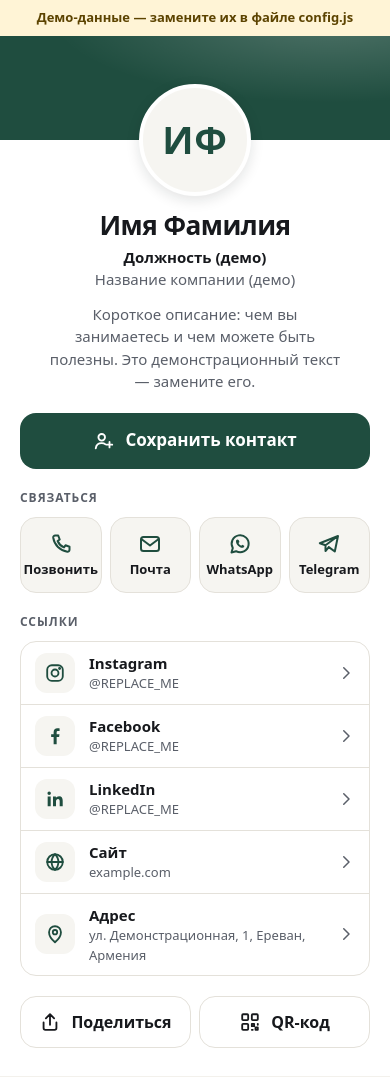
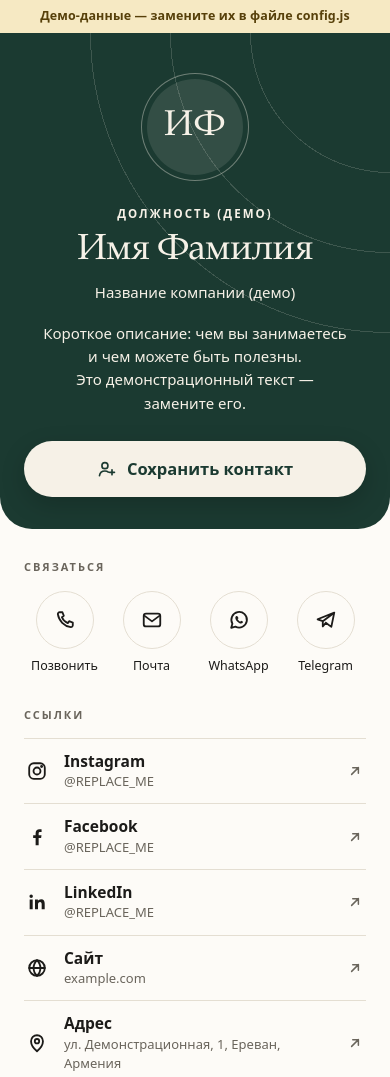
Before and after one commit to DavGevorgyan96/digital-card, a plain HTML site: page index.html in a window 390 px wide. Shown: the top 1077 px of the page. Drawn offline with Linux system fonts and the light colour scheme.

Commit message:
Redesign: elegant two-pane layout for mobile and desktop
Co-Authored-By: Claude Fable 5.2 <noreply@anthropic.com>

```diff
--- a/js/app.js
+++ b/js/app.js
@@ -56,7 +56,7 @@
     share: '<svg viewBox="0 0 24 24" fill="none" stroke="currentColor" stroke-width="2" stroke-linecap="round" stroke-linejoin="round" aria-hidden="true"><path d="M12 15V3.500M7.500 8 12 3.500 16.500 8M5 12.500v6a2 2 0 0 0 2 2h10a2 2 0 0 0 2-2v-6"/></svg>',
     qr: '<svg viewBox="0 0 24 24" fill="none" stroke="currentColor" stroke-width="2" stroke-linecap="round" stroke-linejoin="round" aria-hidden="true"><rect x="3.500" y="3.500" width="6.500" height="6.500" rx="1"/><rect x="14" y="3.500" width="6.500" height="6.500" rx="1"/><rect x="3.500" y="14" width="6.500" height="6.500" rx="1"/><path d="M14 14h2.500v2.500H14zM18 18h2.500v2.500H18zM20.500 14v1M14 20.500h1"/></svg>',
     download: '<svg viewBox="0 0 24 24" fill="none" stroke="currentColor" stroke-width="2" stroke-linecap="round" stroke-linejoin="round" aria-hidden="true"><path d="M12 4v11M7.500 10.500 12 15l4.500-4.500M5 19.500h14"/></svg>',
-    chevron: '<svg viewBox="0 0 24 24" fill="none" stroke="currentColor" stroke-width="2" stroke-linecap="round" stroke-linejoin="round" aria-hidden="true"><path d="m9 5 7 7-7 7"/></svg>',
+    chevron: '<svg viewBox="0 0 24 24" fill="none" stroke="currentColor" stroke-width="2" stroke-linecap="round" stroke-linejoin="round" aria-hidden="true"><path d="M7.500 16.500 16.500 7.500M9 7.500h7.500V15"/></svg>',
     close: '<svg viewBox="0 0 24 24" fill="none" stroke="currentColor" stroke-width="2" stroke-linecap="round" aria-hidden="true"><path d="M6 6l12 12M18 6 6 18"/></svg>',
   };
 
@@ -155,6 +155,10 @@
     Object.keys(map).forEach(function (k) {
       if (str(map[k])) document.documentElement.style.setProperty(k, str(map[k]));
     });
+    // Цвет панели браузера на телефоне — в тон шапке
+    var metas = document.querySelectorAll('meta[name="theme-color"]');
+    if (metas[0] && str(t.accent)) metas[0].setAttribute("content", str(t.accent));
+    if (metas[1] && str(t.accentDark)) metas[1].setAttribute("content", str(t.accentDark));
     if (str(cfg.lang)) document.documentElement.lang = str(cfg.lang);
     if (fullName) {
       var tail = [str(person.title), str(person.company)].filter(Boolean).join(", ");
@@ -323,7 +327,7 @@
     return el("a", {
       class: "tile", href: href,
       target: external ? "_blank" : null, rel: external ? "noopener noreferrer" : null,
-    }, [iconNode(icon), el("span", { text: label })]);
+    }, [el("span", { class: "tile-icon", icon: icon }), el("span", { class: "tile-label", text: label })]);
   }
 
   function row(href, icon, label, caption, wrapCaption) {
@@ -344,9 +348,9 @@
     var parts = [];
 
     if (cfg.demo) parts.push(el("p", { class: "demo-banner", text: L.demoBanner }));
-    parts.push(el("div", { class: "cover", "aria-hidden": "true" }));
+    var details = [];
 
-    // Шапка
+    // Панель с именем и главным действием
     var avatar = el("div", { class: "avatar" });
     if (str(person.photo)) {
       var img = el("img", { src: str(person.photo), alt: fullName, width: "112", height: "112", decoding: "async" });
@@ -357,24 +361,18 @@
       avatar.setAttribute("aria-hidden", "true");
     }
     var title = str(person.title), company = str(person.company);
-    var hero = el("header", { class: "hero" }, [
+    var hero = el("header", { class: "pane" }, [
       avatar,
-      fullName ? el("h1", { class: "name", text: fullName }) : null,
-      title || company
-        ? el("p", { class: "role" }, [
-            title ? el("strong", { text: title }) : null,
-            company ? el("span", { text: company }) : null,
-          ])
-        : null,
-      str(person.bio) ? el("p", { class: "bio", text: str(person.bio) }) : null,
+      el("div", { class: "pane-body" }, [
+        title ? el("p", { class: "eyebrow", text: title }) : null,
+        fullName ? el("h1", { class: "name", text: fullName }) : null,
+        company ? el("p", { class: "company", text: company }) : null,
+        str(person.bio) ? el("p", { class: "bio", text: str(person.bio) }) : null,
+        el("button", { type: "button", class: "btn btn-primary", id: "save-contact", onclick: saveContact },
+          [iconNode("userPlus"), el("span", { text: L.saveContact })]),
+      ]),
     ]);
     parts.push(hero);
-
-    // Главное действие
-    parts.push(el("div", { class: "section" }, [
-      el("button", { type: "button", class: "btn btn-primary", id: "save-contact", onclick: saveContact },
-        [iconNode("userPlus"), el("span", { text: L.saveContact })]),
-    ]));
 
     // Связаться
     var tiles = [];
@@ -386,7 +384,7 @@
     var tg = telegramUrl(contacts.telegram);
     if (tg) tiles.push(tile(tg, "telegram", L.telegram, true));
     if (tiles.length) {
-      parts.push(el("section", { class: "section", "aria-labelledby": "contact-title" }, [
+      details.push(el("section", { class: "section", "aria-labelledby": "contact-title" }, [
         el("h2", { class: "section-title", id: "contact-title", text: L.contactTitle }),
         el("div", { class: "tiles" }, tiles),
       ]));
@@ -406,18 +404,19 @@
       rows.push(r);
     }
     if (rows.length) {
-      parts.push(el("section", { class: "section", "aria-labelledby": "links-title" }, [
+      details.push(el("section", { class: "section", "aria-labelledby": "links-title" }, [
         el("h2", { class: "section-title", id: "links-title", text: L.linksTitle }),
         el("ul", { class: "rows" }, rows),
       ]));
     }
 
     // Поделиться и QR
-    parts.push(el("div", { class: "section actions" }, [
+    details.push(el("div", { class: "section actions" }, [
       el("button", { type: "button", class: "btn btn-secondary", id: "share", onclick: share }, [iconNode("share"), el("span", { text: L.share })]),
       el("button", { type: "button", class: "btn btn-secondary", id: "show-qr", onclick: openQr }, [iconNode("qr"), el("span", { text: L.showQr })]),
     ]));
 
+    parts.push(el("div", { class: "details" }, details));
     main.replaceChildren.apply(main, parts);
     main.removeAttribute("aria-busy");
   }
--- a/styles.css
+++ b/styles.css
@@ -1,41 +1,44 @@
 /* ---------- Токены ---------- */
 :root {
   /* --cfg-* задаются из config.js (theme) */
-  --accent: var(--cfg-accent, #1f4d3f);
-  --on-accent: var(--cfg-on-accent, #ffffff);
+  --accent: var(--cfg-accent, #1b3a31);
+  --on-accent: var(--cfg-on-accent, #f6f1e7);
 
-  --bg: #f3f1ec;
-  --surface: #ffffff;
-  --surface-2: #f6f5f1;
-  --text: #17191d;
-  --muted: #5a5f69;
-  --line: #e4e1da;
+  --bg: #efebe3;
+  --surface: #fdfbf7;
+  --surface-2: #f4f0e8;
+  --text: #1c1b19;
+  --muted: #6a655c;
+  --line: #e4ded2;
   --focus: #0b57d0;
-  --warn-bg: #fff4d6;
-  --warn-text: #5c4300;
-  --shadow: 0 1px 2px rgba(20, 22, 26, .05), 0 12px 32px rgba(20, 22, 26, .08);
+  --warn-bg: #f6e9c3;
+  --warn-text: #57400a;
+  --shadow: 0 1px 2px rgba(28, 27, 25, .04), 0 24px 60px rgba(28, 27, 25, .12);
+
+  --serif: ui-serif, "New York", "Iowan Old Style", "Palatino Linotype", Palatino, Georgia, "Noto Serif", "Noto Serif Armenian", serif;
+  --sans: system-ui, -apple-system, "Segoe UI", Roboto, "Noto Sans", "Noto Sans Armenian", "Helvetica Neue", Arial, sans-serif;
 
   --radius: 16px;
-  --radius-lg: 28px;
-  --tap: 52px;
+  --radius-lg: 32px;
+  --ease: cubic-bezier(.2, .7, .2, 1);
 
   color-scheme: light dark;
 }
 
 @media (prefers-color-scheme: dark) {
   :root {
-    --accent: var(--cfg-accent-dark, #8ad6b8);
-    --on-accent: var(--cfg-on-accent-dark, #0c1f18);
-    --bg: #101312;
-    --surface: #191d1b;
-    --surface-2: #212624;
-    --text: #eef0ec;
-    --muted: #a3aaa5;
-    --line: #2c3230;
+    --accent: var(--cfg-accent-dark, #17332b);
+    --on-accent: var(--cfg-on-accent-dark, #f3eee3);
+    --bg: #0d0f0e;
+    --surface: #151816;
+    --surface-2: #1c201e;
+    --text: #ece8df;
+    --muted: #a19c92;
+    --line: #2a2f2c;
     --focus: #9cc2ff;
     --warn-bg: #3a2f10;
     --warn-text: #ffe29a;
-    --shadow: 0 1px 2px rgba(0, 0, 0, .4), 0 12px 32px rgba(0, 0, 0, .35);
+    --shadow: 0 1px 2px rgba(0, 0, 0, .4), 0 24px 60px rgba(0, 0, 0, .5);
   }
 }
 
@@ -50,7 +53,7 @@ body {
   min-height: 100dvh;
   background: var(--bg);
   color: var(--text);
-  font-family: system-ui, -apple-system, "Segoe UI", Roboto, "Noto Sans", "Noto Sans Armenian", "Helvetica Neue", Arial, sans-serif;
+  font-family: var(--sans);
   font-size: 16px;
   line-height: 1.5;
   -webkit-font-smoothing: antialiased;
@@ -70,93 +73,116 @@ svg { display: block; }
 /* ---------- Карточка ---------- */
 .card {
   width: 100%;
-  max-width: 460px;
+  max-width: 520px;
   margin: 0 auto;
   background: var(--surface);
   min-height: 100vh;
   min-height: 100dvh;
-  padding-bottom: calc(28px + env(safe-area-inset-bottom));
 }
 
 .demo-banner {
   margin: 0;
-  padding: 8px 16px;
+  padding: 7px 16px;
   background: var(--warn-bg);
   color: var(--warn-text);
-  font-size: 13px;
+  font-size: 12.5px;
   font-weight: 600;
+  letter-spacing: .01em;
   text-align: center;
 }
 
-.cover {
-  height: 104px;
-  background:
-    radial-gradient(120% 140% at 85% -20%, rgba(255, 255, 255, .22), transparent 60%),
-    var(--accent);
-}
-
-.hero {
-  padding: 0 20px;
+/* ---------- Панель с именем ---------- */
+.pane {
+  position: relative;
+  overflow: hidden;
+  padding: 40px 24px 32px;
+  border-radius: 0 0 var(--radius-lg) var(--radius-lg);
+  background: var(--accent);
+  color: var(--on-accent);
   text-align: center;
 }
 
+/* Тонкие концентрические линии в углу — единственное украшение */
+.pane::before {
+  content: "";
+  position: absolute;
+  inset: 0;
+  pointer-events: none;
+  opacity: .16;
+  background: radial-gradient(circle at 100% 0,
+    transparent 0 139px, currentColor 139px 140px,
+    transparent 140px 219px, currentColor 219px 220px,
+    transparent 220px 299px, currentColor 299px 300px,
+    transparent 300px);
+}
+
+.pane > * { position: relative; }
+
 .avatar {
-  width: 112px;
-  height: 112px;
-  margin: -56px auto 0;
+  width: 108px;
+  height: 108px;
+  margin: 0 auto;
+  padding: 5px;
   border-radius: 50%;
-  border: 4px solid var(--surface);
-  background: var(--surface-2);
-  color: var(--accent);
+  border: 1px solid rgba(255, 255, 255, .35);
+  border-color: color-mix(in srgb, currentColor 38%, transparent);
+  background: rgba(255, 255, 255, .1);
+  background: color-mix(in srgb, currentColor 11%, transparent);
+  background-clip: content-box;
   display: grid;
   place-items: center;
-  overflow: hidden;
-  font-size: 38px;
-  font-weight: 650;
-  letter-spacing: .02em;
-  box-shadow: 0 4px 14px rgba(20, 22, 26, .12);
+  font-family: var(--serif);
+  font-size: 36px;
+  font-weight: 500;
+  letter-spacing: .04em;
 }
-.avatar img { width: 100%; height: 100%; object-fit: cover; }
+.avatar img {
+  width: 100%;
+  height: 100%;
+  border-radius: 50%;
+  object-fit: cover;
+}
 
-.name {
-  margin: 14px 0 0;
-  font-size: clamp(1.6rem, 1.2rem + 1.8vw, 1.9rem);
-  line-height: 1.15;
-  font-weight: 700;
-  letter-spacing: -.02em;
+.eyebrow {
+  margin: 24px 0 0;
+  font-size: 11.5px;
+  font-weight: 600;
+  letter-spacing: .18em;
+  text-transform: uppercase;
+  opacity: .82;
   text-wrap: balance;
   overflow-wrap: anywhere;
 }
 
-.role {
-  margin: 6px 0 0;
-  color: var(--muted);
-  font-size: 15px;
+.name {
+  margin: 10px 0 0;
+  font-family: var(--serif);
+  font-size: clamp(2.1rem, 1.3rem + 4vw, 2.75rem);
+  font-weight: 500;
+  line-height: 1.08;
+  letter-spacing: -.012em;
   text-wrap: balance;
   overflow-wrap: anywhere;
 }
-.role strong, .role span { display: block; }
-.role strong { color: var(--text); font-weight: 600; }
+.avatar + .pane-body > .name:first-child { margin-top: 24px; }
+
+.company {
+  margin: 10px 0 0;
+  font-size: 15px;
+  opacity: .85;
+  text-wrap: balance;
+  overflow-wrap: anywhere;
+}
 
 .bio {
-  margin: 12px auto 0;
-  max-width: 34ch;
+  margin: 18px auto 0;
+  max-width: 36ch;
   font-size: 15px;
-  color: var(--muted);
+  line-height: 1.55;
+  opacity: .8;
   text-wrap: pretty;
   white-space: pre-line;
   overflow-wrap: anywhere;
-}
-
-.section { padding: 0 20px; margin-top: 20px; }
-
-.section-title {
-  margin: 0 0 10px;
-  font-size: 12px;
-  font-weight: 650;
-  letter-spacing: .08em;
-  text-transform: uppercase;
-  color: var(--muted);
 }
 
 /* ---------- Кнопки ---------- */
@@ -166,108 +192,123 @@ svg { display: block; }
   justify-content: center;
   gap: 10px;
   width: 100%;
-  min-height: var(--tap);
-  padding: 12px 18px;
+  min-height: 52px;
+  padding: 12px 20px;
   border: 1px solid transparent;
-  border-radius: var(--radius);
-  font-size: 16px;
+  border-radius: 999px;
+  font-size: 15.5px;
   font-weight: 600;
   line-height: 1.2;
   text-decoration: none;
   cursor: pointer;
   -webkit-tap-highlight-color: transparent;
-  transition: transform .12s ease, background-color .15s ease, border-color .15s ease, filter .15s ease;
+  transition: transform .15s var(--ease), background-color .2s ease, border-color .2s ease, color .2s ease, box-shadow .2s ease;
 }
-.btn svg { width: 22px; height: 22px; flex: none; }
+.btn svg { width: 20px; height: 20px; flex: none; }
 .btn:active { transform: scale(.98); }
 
 .btn-primary {
   min-height: 56px;
-  background: var(--accent);
-  color: var(--on-accent);
-  font-size: 17px;
+  margin-top: 26px;
+  background: var(--on-accent);
+  color: var(--accent);
+  font-size: 16.5px;
+  box-shadow: 0 8px 24px rgba(0, 0, 0, .18);
 }
-.btn-primary:hover { filter: brightness(1.08); }
+.btn-primary:hover { box-shadow: 0 10px 30px rgba(0, 0, 0, .28); transform: translateY(-1px); }
+.btn-primary:active { transform: scale(.98); }
+.pane :focus-visible { outline-color: var(--on-accent); }
 
 .btn-secondary {
-  background: var(--surface);
+  background: transparent;
   border-color: var(--line);
   color: var(--text);
 }
-.btn-secondary:hover { background: var(--surface-2); }
+.btn-secondary:hover { border-color: var(--text); }
 
 .btn[disabled], .btn[aria-disabled="true"] {
-  opacity: .5;
+  opacity: .45;
   cursor: not-allowed;
   transform: none;
 }
+.btn-secondary[disabled]:hover { border-color: var(--line); }
 
-/* Плитки «Связаться» */
+/* ---------- Детали ---------- */
+.details {
+  padding: 30px 24px calc(34px + env(safe-area-inset-bottom));
+}
+
+.section + .section { margin-top: 30px; }
+
+.section-title {
+  margin: 0 0 14px;
+  font-size: 11px;
+  font-weight: 600;
+  letter-spacing: .18em;
+  text-transform: uppercase;
+  color: var(--muted);
+}
+
+/* «Связаться»: круглые кнопки */
 .tiles {
   display: grid;
-  grid-template-columns: repeat(auto-fit, minmax(72px, 1fr));
-  gap: 8px;
+  grid-template-columns: repeat(auto-fit, minmax(64px, 1fr));
+  gap: 6px;
 }
 .tile {
   display: flex;
   flex-direction: column;
   align-items: center;
-  justify-content: center;
-  gap: 6px;
-  min-height: 76px;
-  padding: 10px 4px;
-  border-radius: var(--radius);
-  background: var(--surface-2);
-  border: 1px solid var(--line);
+  gap: 9px;
+  min-height: 88px;
+  padding: 2px 0;
   color: var(--text);
-  font-size: 13px;
-  font-weight: 600;
-  line-height: 1.2;
   text-align: center;
   text-decoration: none;
+  border-radius: var(--radius);
   -webkit-tap-highlight-color: transparent;
-  transition: transform .12s ease, border-color .15s ease;
 }
-.tile svg { width: 24px; height: 24px; color: var(--accent); }
-.tile:hover { border-color: var(--accent); }
-.tile:active { transform: scale(.97); }
+.tile-icon {
+  width: 58px;
+  height: 58px;
+  display: grid;
+  place-items: center;
+  border: 1px solid var(--line);
+  border-radius: 50%;
+  transition: background-color .2s ease, border-color .2s ease, color .2s ease, transform .15s var(--ease);
+}
+.tile-icon svg { width: 22px; height: 22px; }
+.tile-label { font-size: 12.5px; font-weight: 500; line-height: 1.2; }
+.tile:hover .tile-icon {
+  background: var(--text);
+  border-color: var(--text);
+  color: var(--surface);
+}
+.tile:active .tile-icon { transform: scale(.94); }
 
-/* Список ссылок */
+/* Ссылки: строки с волосяными линиями */
 .rows {
   list-style: none;
   margin: 0;
   padding: 0;
-  border: 1px solid var(--line);
-  border-radius: var(--radius);
-  overflow: hidden;
+  border-bottom: 1px solid var(--line);
 }
-.rows li + li { border-top: 1px solid var(--line); }
+.rows li { border-top: 1px solid var(--line); }
 .row {
   display: flex;
   align-items: center;
-  gap: 14px;
-  min-height: 60px;
-  padding: 10px 14px;
+  gap: 16px;
+  min-height: 62px;
+  padding: 12px 2px;
   text-decoration: none;
   color: var(--text);
   -webkit-tap-highlight-color: transparent;
-  transition: background-color .15s ease;
 }
-.row:hover { background: var(--surface-2); }
-.row:focus-visible { outline-offset: -3px; }
-.row-icon {
-  width: 40px;
-  height: 40px;
-  flex: none;
-  display: grid;
-  place-items: center;
-  border-radius: 12px;
-  background: var(--surface-2);
-  color: var(--accent);
-}
+.row:focus-visible { outline-offset: 0; border-radius: 8px; }
+.row-icon { width: 22px; height: 22px; flex: none; }
 .row-icon svg { width: 22px; height: 22px; }
-.row-text { min-width: 0; flex: 1; display: flex; flex-direction: column; }
-.row-label { font-weight: 600; font-size: 15px; }
+.row-text { min-width: 0; flex: 1; display: flex; flex-direction: column; gap: 1px; }
+.row-label { font-weight: 600; font-size: 15.5px; line-height: 1.3; }
 .row-sub {
   color: var(--muted);
   font-size: 13px;
@@ -276,26 +317,33 @@ svg { display: block; }
   white-space: nowrap;
 }
 .row-sub.wrap { white-space: normal; overflow-wrap: anywhere; }
-.row-chevron { flex: none; width: 18px; height: 18px; color: var(--muted); }
+.row-chevron {
+  flex: none;
+  width: 18px;
+  height: 18px;
+  color: var(--muted);
+  transition: transform .2s var(--ease), color .2s ease;
+}
+.row:hover .row-chevron { transform: translate(2px, -2px); color: var(--text); }
 
-.actions { display: grid; grid-template-columns: 1fr 1fr; gap: 8px; }
+.actions { display: grid; grid-template-columns: 1fr 1fr; gap: 10px; }
 
 /* ---------- QR-диалог ---------- */
 .qr-dialog {
   width: min(92vw, 400px);
   max-height: calc(100dvh - 24px);
-  padding: 20px;
+  padding: 22px;
   border: 0;
-  border-radius: var(--radius-lg);
+  border-radius: 28px;
   background: var(--surface);
   color: var(--text);
   box-shadow: var(--shadow);
   overflow: auto;
 }
-.qr-dialog::backdrop { background: rgba(10, 12, 14, .6); }
+.qr-dialog::backdrop { background: rgba(10, 12, 11, .62); }
 
 .qr-head { display: flex; align-items: center; justify-content: space-between; gap: 12px; }
-.qr-title { margin: 0; font-size: 19px; font-weight: 700; letter-spacing: -.01em; }
+.qr-title { margin: 0; font-family: var(--serif); font-size: 22px; font-weight: 500; letter-spacing: -.005em; }
 .icon-btn {
   width: 44px;
   height: 44px;
@@ -313,7 +361,7 @@ svg { display: block; }
 
 .qr-frame {
   position: relative;
-  margin: 16px auto 0;
+  margin: 18px auto 0;
   width: min(100%, 300px);
   aspect-ratio: 1;
   background: #ffffff; /* QR всегда на белом — и в тёмной теме */
@@ -333,33 +381,32 @@ svg { display: block; }
 .qr-sample-tag span {
   padding: 6px 14px;
   border-radius: 999px;
-  background: #17191d;
+  background: #1c1b19;
   color: #ffffff;
-  font-size: 13px;
+  font-size: 12px;
   font-weight: 700;
-  letter-spacing: .08em;
+  letter-spacing: .14em;
   text-transform: uppercase;
 }
 
 .qr-url {
-  margin: 12px 0 0;
+  margin: 14px 0 0;
   text-align: center;
   font-size: 14px;
   color: var(--muted);
   overflow-wrap: anywhere;
 }
 .qr-note {
-  margin: 12px 0 0;
+  margin: 14px 0 0;
   padding: 10px 12px;
   border-radius: 12px;
   background: var(--warn-bg);
   color: var(--warn-text);
   font-size: 14px;
 }
-.qr-hint { margin: 12px 0 0; font-size: 13px; color: var(--muted); text-align: center; }
-.qr-actions { display: grid; grid-template-columns: 1fr 1fr; gap: 8px; margin-top: 16px; }
+.qr-hint { margin: 10px 0 0; font-size: 13px; color: var(--muted); text-align: center; }
+.qr-actions { display: grid; grid-template-columns: 1fr 1fr; gap: 8px; margin-top: 18px; }
 .qr-actions .btn { padding: 12px 8px; gap: 8px; font-size: 15px; white-space: nowrap; }
-.qr-actions .btn svg { width: 20px; height: 20px; }
 
 /* ---------- Уведомление ---------- */
 .toast {
@@ -368,11 +415,11 @@ svg { display: block; }
   bottom: calc(20px + env(safe-area-inset-bottom));
   transform: translate(-50%, 12px);
   max-width: min(92vw, 420px);
-  padding: 12px 18px;
-  border-radius: 14px;
-  background: #17191d;
+  padding: 12px 20px;
+  border-radius: 999px;
+  background: #1c1b19;
   color: #ffffff;
-  font-size: 15px;
+  font-size: 14.5px;
   font-weight: 500;
   text-align: center;
   box-shadow: var(--shadow);
@@ -389,10 +436,27 @@ svg { display: block; }
   transition-delay: 0s;
 }
 @media (prefers-color-scheme: dark) {
-  .toast { background: #eef0ec; color: #101312; }
+  .toast { background: #ece8df; color: #151816; }
 }
 
-/* ---------- Планшет и компьютер ---------- */
+/* ---------- Появление ---------- */
+@media (prefers-reduced-motion: no-preference) {
+  @keyframes rise {
+    from { opacity: 0; transform: translateY(10px); }
+    to { opacity: 1; transform: none; }
+  }
+  .avatar, .pane-body > *, .details > * { animation: rise .6s var(--ease) both; }
+  .pane-body > :nth-child(1) { animation-delay: .06s; }
+  .pane-body > :nth-child(2) { animation-delay: .12s; }
+  .pane-body > :nth-child(3) { animation-delay: .18s; }
+  .pane-body > :nth-child(4) { animation-delay: .24s; }
+  .pane-body > :nth-child(5) { animation-delay: .3s; }
+  .details > :nth-child(1) { animation-delay: .3s; }
+  .details > :nth-child(2) { animation-delay: .38s; }
+  .details > :nth-child(3) { animation-delay: .46s; }
+}
+
+/* ---------- Планшет ---------- */
 @media (min-width: 600px) {
   body { padding: 40px 24px; }
   .card {
@@ -400,20 +464,72 @@ svg { display: block; }
     border-radius: var(--radius-lg);
     box-shadow: var(--shadow);
     overflow: hidden;
-    padding-bottom: 28px;
   }
-  .cover { height: 120px; }
-  .hero, .section { padding-left: 28px; padding-right: 28px; }
+  .pane { padding: 48px 40px 40px; }
+  .details { padding: 36px 40px 40px; }
 }
 
-@media (min-width: 1000px) {
-  body { padding-top: 64px; padding-bottom: 64px; }
-  .card { max-width: 480px; }
+/* ---------- Компьютер: две колонки ---------- */
+@media (min-width: 960px) {
+  body {
+    display: grid;
+    place-items: center;
+    padding: 48px;
+  }
+  .card {
+    max-width: 1040px;
+    display: grid;
+    grid-template-columns: minmax(380px, 43%) 1fr;
+    min-height: min(680px, calc(100dvh - 96px));
+  }
+  .demo-banner { grid-column: 1 / -1; }
+
+  .pane {
+    display: flex;
+    flex-direction: column;
+    justify-content: space-between;
+    gap: 48px;
+    padding: 52px;
+    border-radius: 0;
+    text-align: left;
+  }
+  .pane::before {
+    background: radial-gradient(circle at 100% 0,
+      transparent 0 199px, currentColor 199px 200px,
+      transparent 200px 319px, currentColor 319px 320px,
+      transparent 320px 439px, currentColor 439px 440px,
+      transparent 440px);
+  }
+  .avatar { margin: 0; width: 116px; height: 116px; }
+  .eyebrow { margin-top: 0; }
+  .avatar + .pane-body > .name:first-child { margin-top: 0; }
+  .name { font-size: clamp(2.6rem, 1.2rem + 2.4vw, 3.4rem); }
+  .bio { margin-left: 0; margin-right: 0; max-width: 40ch; }
+  .btn-primary { margin-top: 32px; max-width: 320px; }
+
+  .details {
+    align-self: center;
+    padding: 52px 60px;
+  }
+  .section + .section { margin-top: 36px; }
+  .tiles { grid-template-columns: repeat(auto-fit, minmax(72px, 96px)); gap: 12px; }
+  .actions { max-width: 420px; }
+}
+
+/* Невысокие экраны ноутбуков: карточка помещается без прокрутки */
+@media (min-width: 960px) and (max-height: 880px) {
+  body { padding: 24px 48px; }
+  .card { min-height: min(620px, calc(100dvh - 48px)); }
+  .pane { padding: 40px 44px; gap: 28px; }
+  .details { padding: 36px 52px; }
+  .section + .section { margin-top: 28px; }
+  .avatar { width: 100px; height: 100px; font-size: 32px; }
 }
 
 /* Очень узкие экраны */
 @media (max-width: 340px) {
-  .hero, .section { padding-left: 14px; padding-right: 14px; }
+  .pane { padding-left: 16px; padding-right: 16px; }
+  .details { padding-left: 16px; padding-right: 16px; }
   .actions, .qr-actions { grid-template-columns: 1fr; }
 }
 
@@ -424,11 +540,11 @@ svg { display: block; }
     animation-duration: .01ms !important;
     scroll-behavior: auto !important;
   }
-  .btn:active, .tile:active { transform: none; }
+  .btn:active, .btn-primary:hover, .tile:active .tile-icon, .row:hover .row-chevron { transform: none; }
 }
 
 @media print {
-  body { background: #fff; padding: 0; }
+  body { background: #fff; padding: 0; display: block; }
   .card { box-shadow: none; }
   .toast, .actions { display: none; }
 }
```
Also changed, not shown: config.js (+7 -6 lines), index.html (+2 -2 lines).
